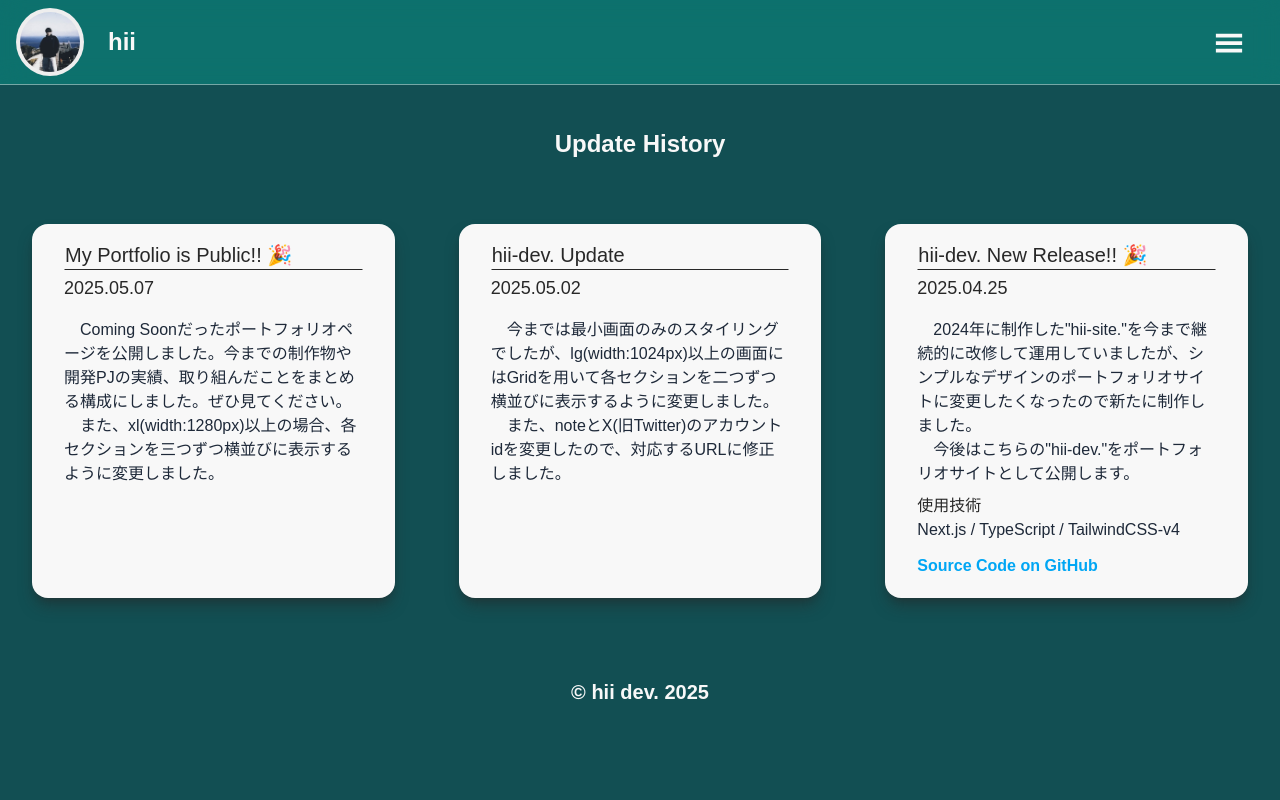
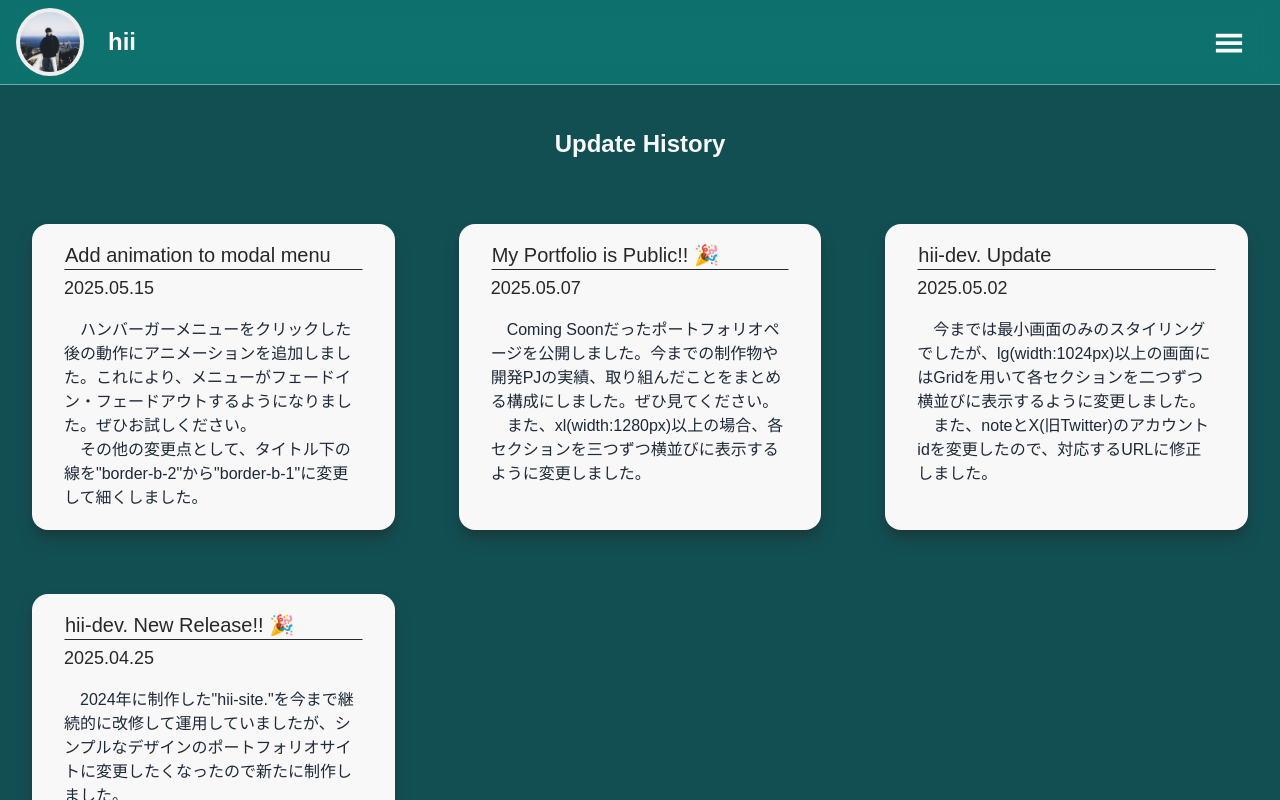
Before and after one commit to CA01971020/hii-dev, a Next.js app: page /updates in a window 1280 px wide. Shown: the top 800 px of the page. Built offline with nearby package versions, Linux system fonts and the light colour scheme.

Commit message:
Add updatesdata

```diff
--- a/src/data/updatesData.ts
+++ b/src/data/updatesData.ts
@@ -1,4 +1,11 @@
 export const data = [
+  {
+    id: "20250515-001",
+    title: "Add animation to modal menu",
+    date: "2025.05.15",
+    description: `　ハンバーガーメニューをクリックした後の動作にアニメーションを追加しました。これにより、メニューがフェードイン・フェードアウトするようになりました。ぜひお試しください。
+    　その他の変更点として、タイトル下の線を"border-b-2"から"border-b-1"に変更して細くしました。`,
+  },
   {
     id: "20250507-001",
     title: "My Portfolio is Public!! 🎉",
```
